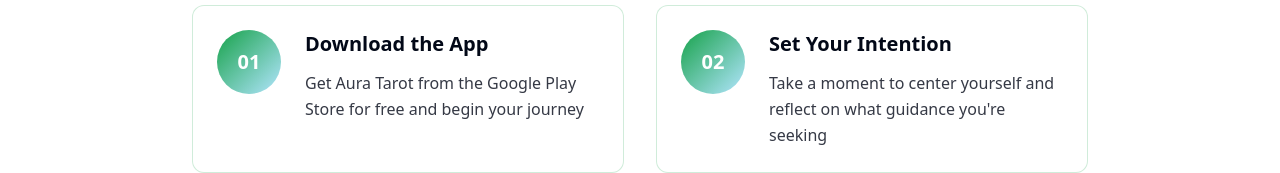
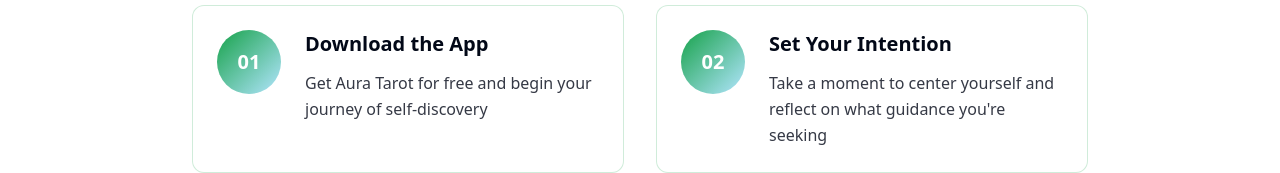
Before and after one commit to YauheniKalenski/mystic-guide-site, a React (Vite) app: page / in a window 1280 px wide. Shown: the part 1675-1848 px from the top of the page. Built offline with nearby package versions, Linux system fonts and the light colour scheme.

Commit message:
Temporarily comment out Google Play Store button and update description

```diff
--- a/src/components/Hero.tsx
+++ b/src/components/Hero.tsx
@@ -27,6 +27,7 @@
             Find clarity, self-understanding, and peaceful insights for your journey.
           </p>
 
+          {/* Temporarily commented out until app is available on Google Play Store
           <div className="flex justify-center mb-8">
             <a
               href="https://play.google.com/store/search?q=aura%20tarot&c=apps"
@@ -41,6 +42,7 @@
               />
             </a>
           </div>
+          */}
 
           <div className="text-center">
             <p className="text-foreground/60 text-sm">
--- a/src/components/HowItWorks.tsx
+++ b/src/components/HowItWorks.tsx
@@ -3,7 +3,7 @@
     {
       number: "01",
       title: "Download the App",
-      description: "Get Aura Tarot from the Google Play Store for free and begin your journey"
+      description: "Get Aura Tarot for free and begin your journey of self-discovery"
     },
     {
       number: "02",
```
Also changed, not shown: 2 other files (tests, documents, lock files or other folders).
